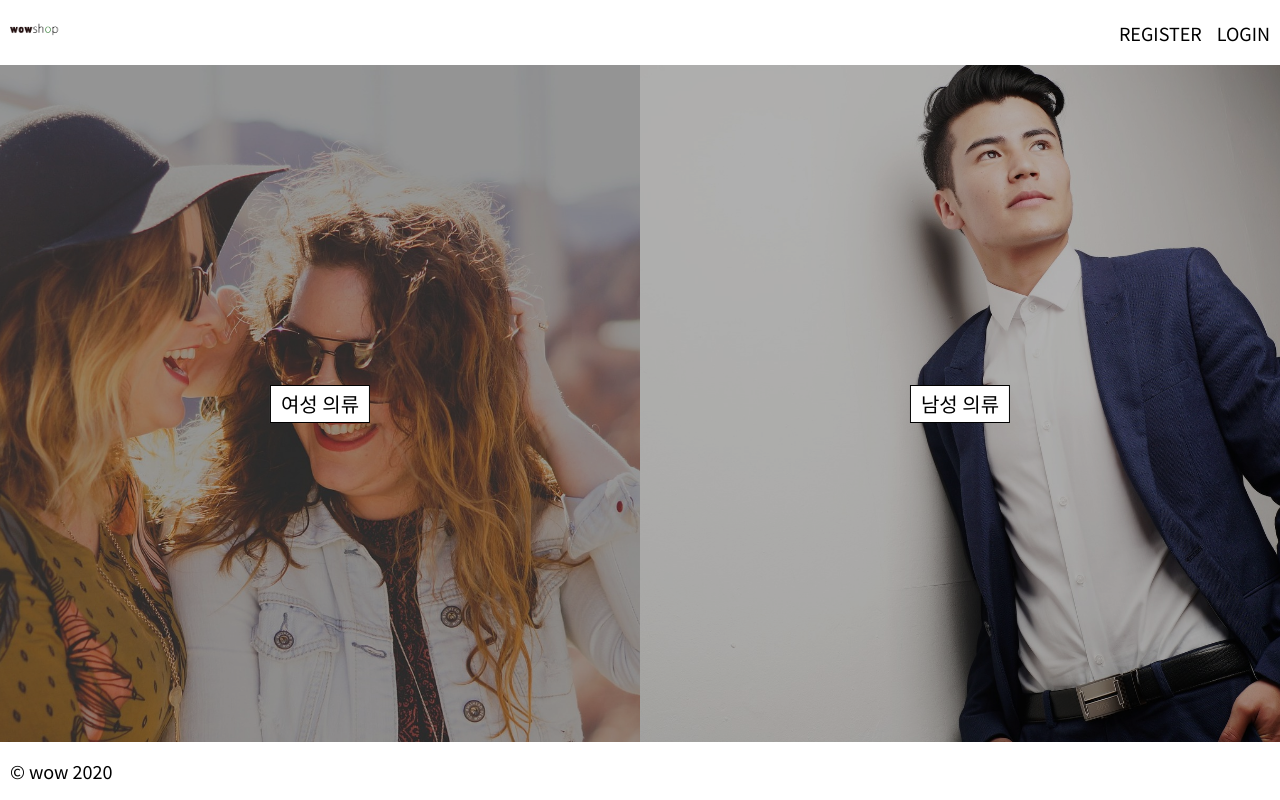
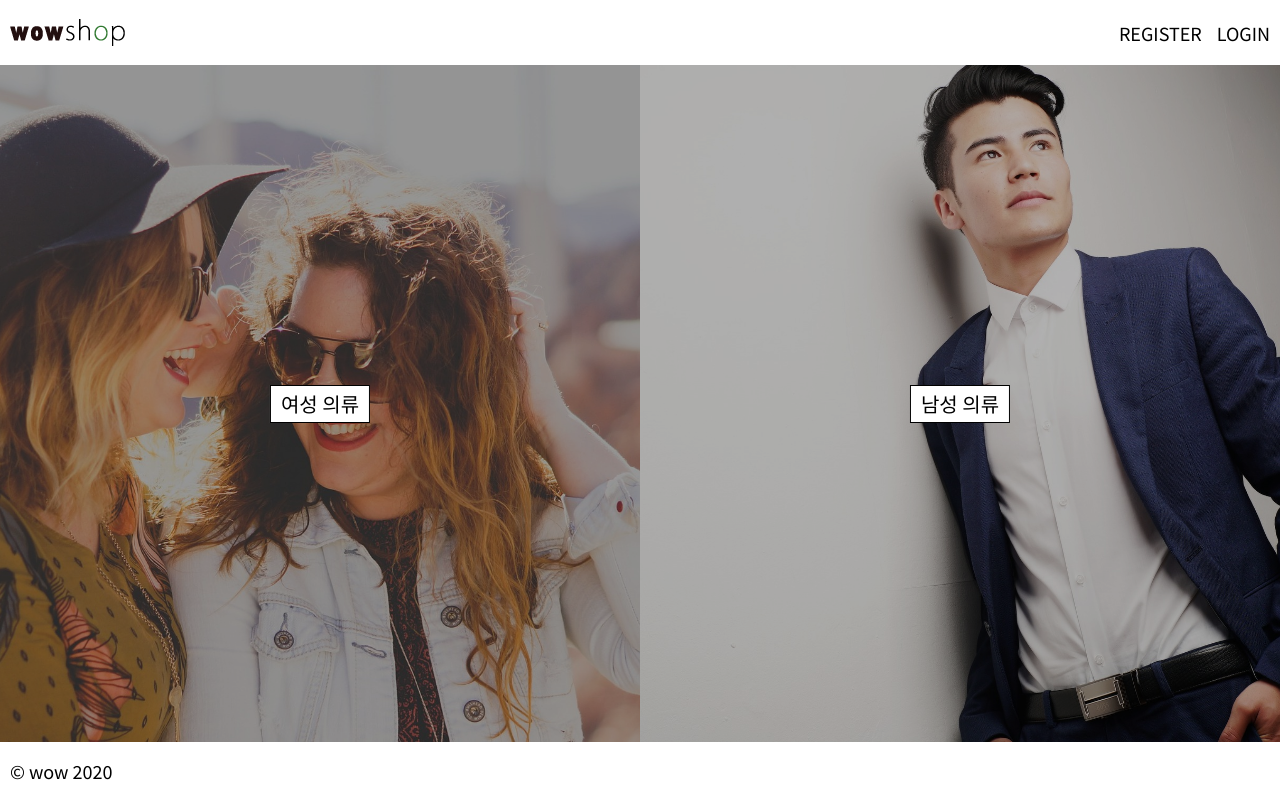
Before and after one commit to jay-juns/eCommerce, a React (Create React App) app: page / in a window 1280 px wide. Built offline with nearby package versions, Linux system fonts and the light colour scheme; no server answers.

Commit message:
logo css

```diff
--- a/src/components/Header/styles.scss
+++ b/src/components/Header/styles.scss
@@ -10,14 +10,12 @@
 
     .logo {
       position: absolute;
-      top: 32px;
+      top: 38px;
       left: 10px;
       -webkit-transform: translateY(-50%);
       -moz-transform: translateY(-50%);
       transform: translateY(-50%);
-      img {
-        width: 5rem;
-      }
+
     }
 
     .callToActions {
```
